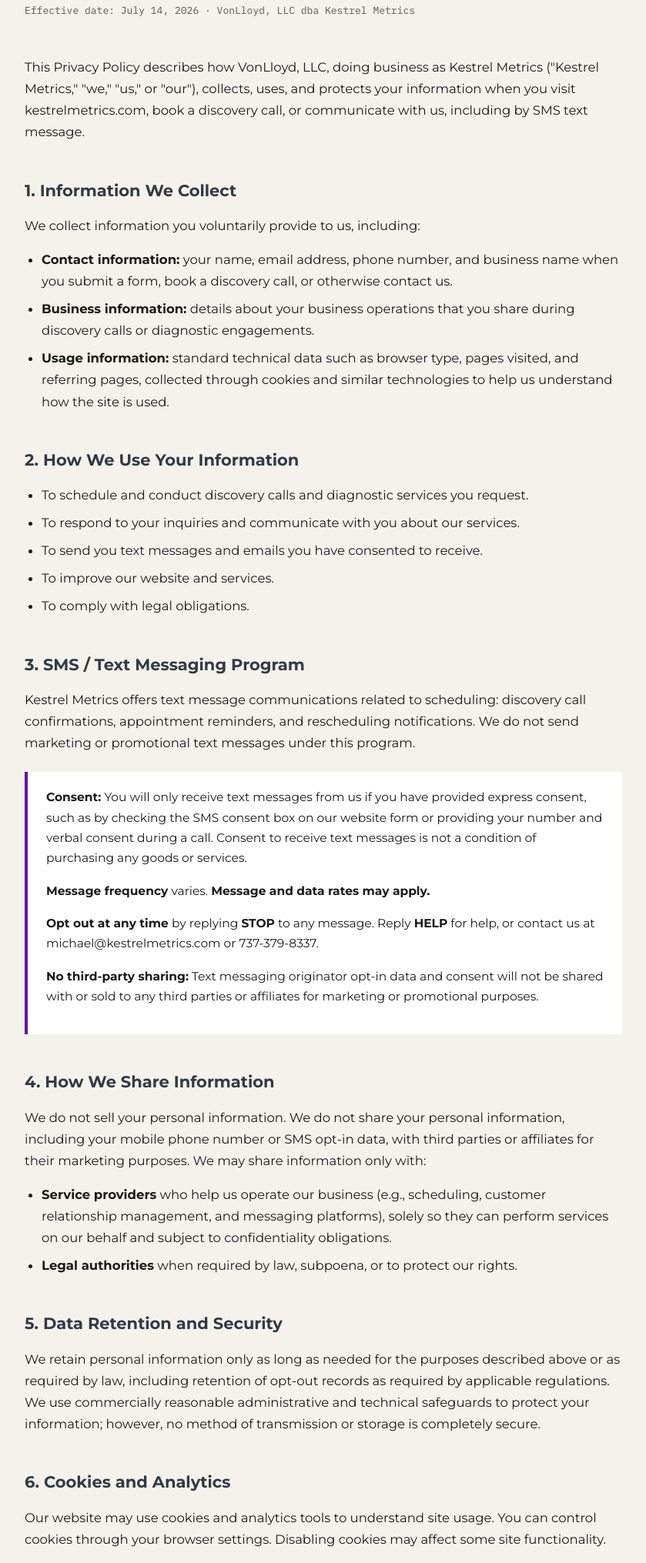
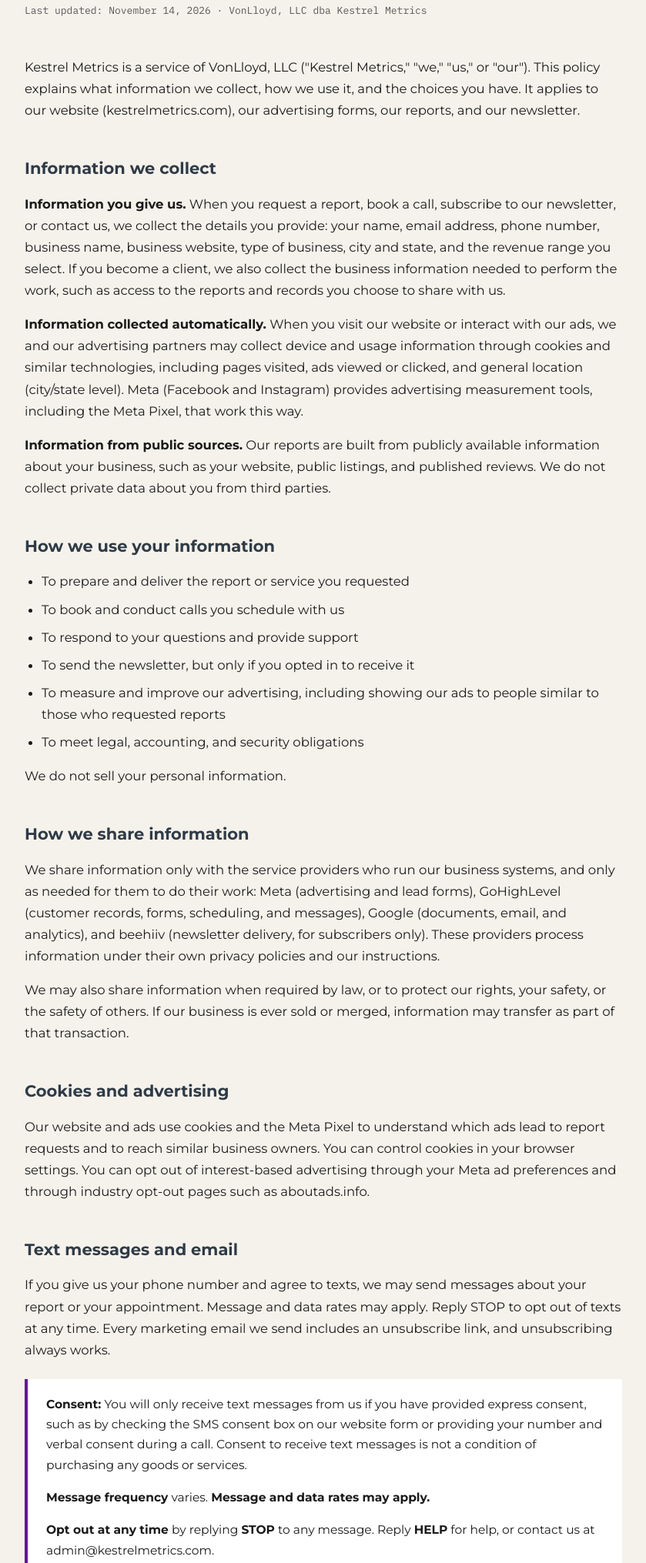
Before and after one commit to MR-Kestrel/kestrelmetrics-site, a plain HTML site: page privacy.html in a window 1280 px wide. Shown: the part 283-2314 px from the top of the page at 77% size, without its empty margins (220-1059 px from the left). Drawn offline with Linux system fonts and the light colour scheme.

Commit message:
Publish updated privacy policy (Nov 14, 2026): covers Meta lead forms, Meta Pixel, public-source reports, named processors; retains SMS consent terms

```diff
--- a/privacy.html
+++ b/privacy.html
@@ -86,63 +86,60 @@ src="https://www.facebook.com/tr?id=1635695114703796&ev=PageView&noscript=1"
 <div class="wrap">
 <p class="kicker">// Legal</p>
 <h1>Privacy Policy</h1>
-<p class="effective">Effective date: July 14, 2026 · VonLloyd, LLC dba Kestrel Metrics</p>
+<p class="effective">Last updated: November 14, 2026 · VonLloyd, LLC dba Kestrel Metrics</p>
 
-<p>This Privacy Policy describes how VonLloyd, LLC, doing business as Kestrel Metrics ("Kestrel Metrics," "we," "us," or "our"), collects, uses, and protects your information when you visit kestrelmetrics.com, book a discovery call, or communicate with us, including by SMS text message.</p>
+<p>Kestrel Metrics is a service of VonLloyd, LLC ("Kestrel Metrics," "we," "us," or "our"). This policy explains what information we collect, how we use it, and the choices you have. It applies to our website (kestrelmetrics.com), our advertising forms, our reports, and our newsletter.</p>
 
-<h2>1. Information We Collect</h2>
-<p>We collect information you voluntarily provide to us, including:</p>
+<h2>Information we collect</h2>
+<p><strong>Information you give us.</strong> When you request a report, book a call, subscribe to our newsletter, or contact us, we collect the details you provide: your name, email address, phone number, business name, business website, type of business, city and state, and the revenue range you select. If you become a client, we also collect the business information needed to perform the work, such as access to the reports and records you choose to share with us.</p>
+<p><strong>Information collected automatically.</strong> When you visit our website or interact with our ads, we and our advertising partners may collect device and usage information through cookies and similar technologies, including pages visited, ads viewed or clicked, and general location (city/state level). Meta (Facebook and Instagram) provides advertising measurement tools, including the Meta Pixel, that work this way.</p>
+<p><strong>Information from public sources.</strong> Our reports are built from publicly available information about your business, such as your website, public listings, and published reviews. We do not collect private data about you from third parties.</p>
+
+<h2>How we use your information</h2>
 <ul>
-  <li><strong>Contact information:</strong> your name, email address, phone number, and business name when you submit a form, book a discovery call, or otherwise contact us.</li>
-  <li><strong>Business information:</strong> details about your business operations that you share during discovery calls or diagnostic engagements.</li>
-  <li><strong>Usage information:</strong> standard technical data such as browser type, pages visited, and referring pages, collected through cookies and similar technologies to help us understand how the site is used.</li>
+  <li>To prepare and deliver the report or service you requested</li>
+  <li>To book and conduct calls you schedule with us</li>
+  <li>To respond to your questions and provide support</li>
+  <li>To send the newsletter, but only if you opted in to receive it</li>
+  <li>To measure and improve our advertising, including showing our ads to people similar to those who requested reports</li>
+  <li>To meet legal, accounting, and security obligations</li>
 </ul>
+<p>We do not sell your personal information.</p>
 
-<h2>2. How We Use Your Information</h2>
-<ul>
-  <li>To schedule and conduct discovery calls and diagnostic services you request.</li>
-  <li>To respond to your inquiries and communicate with you about our services.</li>
-  <li>To send you text messages and emails you have consented to receive.</li>
-  <li>To improve our website and services.</li>
-  <li>To comply with legal obligations.</li>
-</ul>
+<h2>How we share information</h2>
+<p>We share information only with the service providers who run our business systems, and only as needed for them to do their work: Meta (advertising and lead forms), GoHighLevel (customer records, forms, scheduling, and messages), Google (documents, email, and analytics), and beehiiv (newsletter delivery, for subscribers only). These providers process information under their own privacy policies and our instructions.</p>
+<p>We may also share information when required by law, or to protect our rights, your safety, or the safety of others. If our business is ever sold or merged, information may transfer as part of that transaction.</p>
 
-<h2>3. SMS / Text Messaging Program</h2>
-<p>Kestrel Metrics offers text message communications related to scheduling: discovery call confirmations, appointment reminders, and rescheduling notifications. We do not send marketing or promotional text messages under this program.</p>
+<h2>Cookies and advertising</h2>
+<p>Our website and ads use cookies and the Meta Pixel to understand which ads lead to report requests and to reach similar business owners. You can control cookies in your browser settings. You can opt out of interest-based advertising through your Meta ad preferences and through industry opt-out pages such as aboutads.info.</p>
+
+<h2>Text messages and email</h2>
+<p>If you give us your phone number and agree to texts, we may send messages about your report or your appointment. Message and data rates may apply. Reply STOP to opt out of texts at any time. Every marketing email we send includes an unsubscribe link, and unsubscribing always works.</p>
 <div class="callout">
   <p><strong>Consent:</strong> You will only receive text messages from us if you have provided express consent, such as by checking the SMS consent box on our website form or providing your number and verbal consent during a call. Consent to receive text messages is not a condition of purchasing any goods or services.</p>
   <p><strong>Message frequency</strong> varies. <strong>Message and data rates may apply.</strong></p>
-  <p><strong>Opt out at any time</strong> by replying <strong>STOP</strong> to any message. Reply <strong>HELP</strong> for help, or contact us at michael@kestrelmetrics.com or 737-379-8337.</p>
+  <p><strong>Opt out at any time</strong> by replying <strong>STOP</strong> to any message. Reply <strong>HELP</strong> for help, or contact us at admin@kestrelmetrics.com.</p>
   <p><strong>No third-party sharing:</strong> Text messaging originator opt-in data and consent will not be shared with or sold to any third parties or affiliates for marketing or promotional purposes.</p>
 </div>
 
-<h2>4. How We Share Information</h2>
-<p>We do not sell your personal information. We do not share your personal information, including your mobile phone number or SMS opt-in data, with third parties or affiliates for their marketing purposes. We may share information only with:</p>
-<ul>
-  <li><strong>Service providers</strong> who help us operate our business (e.g., scheduling, customer relationship management, and messaging platforms), solely so they can perform services on our behalf and subject to confidentiality obligations.</li>
-  <li><strong>Legal authorities</strong> when required by law, subpoena, or to protect our rights.</li>
-</ul>
+<h2>How long we keep information</h2>
+<p>We keep lead and client information for as long as it is useful for the purposes above or required by law, and we delete or anonymize it when it is no longer needed. You may ask us to delete your information at any time (see Your choices).</p>
 
-<h2>5. Data Retention and Security</h2>
-<p>We retain personal information only as long as needed for the purposes described above or as required by law, including retention of opt-out records as required by applicable regulations. We use commercially reasonable administrative and technical safeguards to protect your information; however, no method of transmission or storage is completely secure.</p>
+<h2>Your choices</h2>
+<p>You may ask us to show you the personal information we hold about you, correct it, or delete it. You may opt out of marketing emails and texts at any time without affecting reports or services you already requested. To make any of these requests, email admin@kestrelmetrics.com and we will respond within a reasonable time, normally within 30 days.</p>
 
-<h2>6. Cookies and Analytics</h2>
-<p>Our website may use cookies and analytics tools to understand site usage. You can control cookies through your browser settings. Disabling cookies may affect some site functionality.</p>
+<h2>Children</h2>
+<p>Our services are for business owners and operators. We do not knowingly collect information from anyone under 18.</p>
 
-<h2>7. Your Choices and Rights</h2>
-<p>You may opt out of text messages at any time by replying STOP. You may unsubscribe from emails using the link in any email. You may request access to, correction of, or deletion of your personal information by contacting us at michael@kestrelmetrics.com. Depending on your state of residence, you may have additional privacy rights under applicable law.</p>
+<h2>Security</h2>
+<p>We use reasonable administrative and technical safeguards appropriate to a business of our size, including account access controls on the systems listed above. No system is perfectly secure, and we cannot guarantee absolute security.</p>
 
-<h2>8. Children's Privacy</h2>
-<p>Our services are intended for business owners and are not directed to individuals under 18. We do not knowingly collect personal information from children.</p>
+<h2>Changes to this policy</h2>
+<p>If we change this policy, we will post the updated version at this address and update the date at the top. Material changes will be announced to subscribers and clients by email.</p>
 
-<h2>9. Changes to This Policy</h2>
-<p>We may update this Privacy Policy from time to time. The effective date above reflects the most recent revision. Material changes will be posted on this page.</p>
-
-<h2>10. Contact Us</h2>
+<h2>Contact</h2>
 <p>VonLloyd, LLC dba Kestrel Metrics<br>
-Georgetown, Texas, USA<br>
-Email: michael@kestrelmetrics.com<br>
-Phone: 737-379-8337</p>
+Email: admin@kestrelmetrics.com</p>
 </div>
 </main>
 <footer>
```
